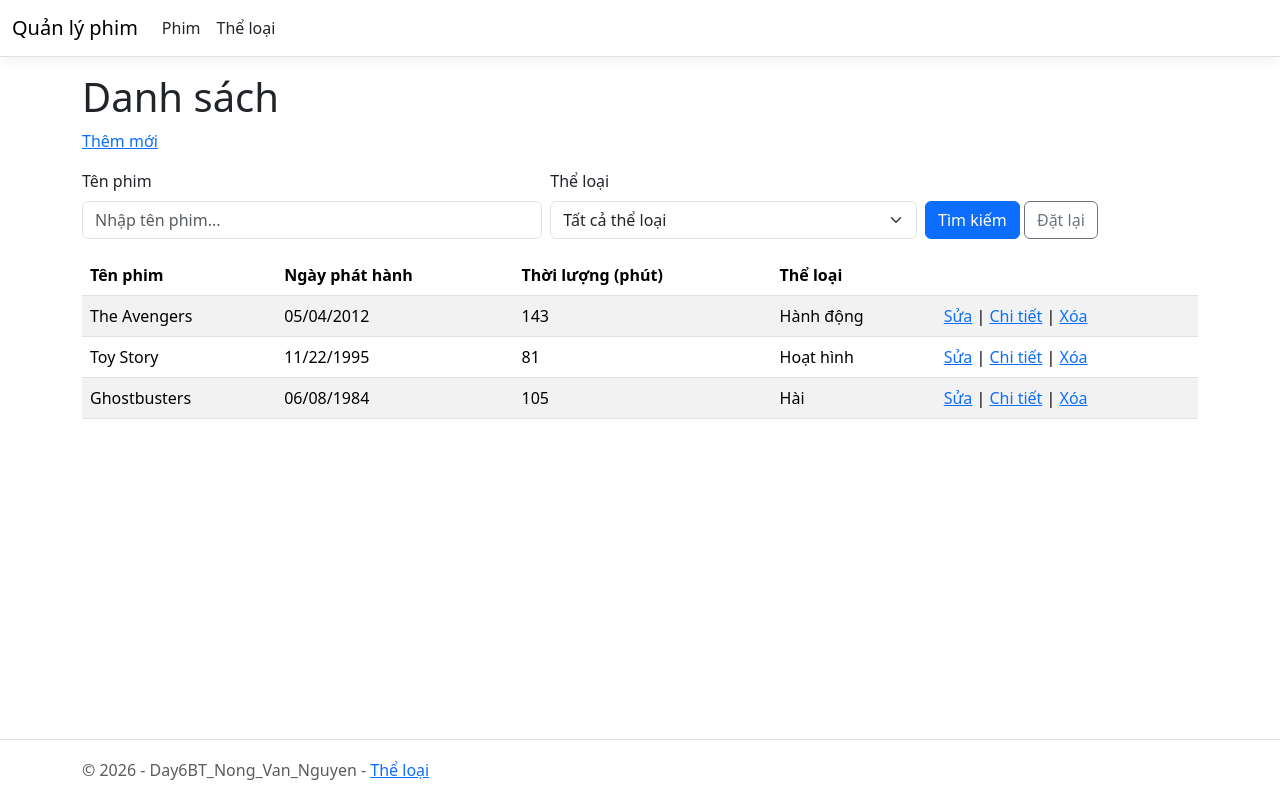
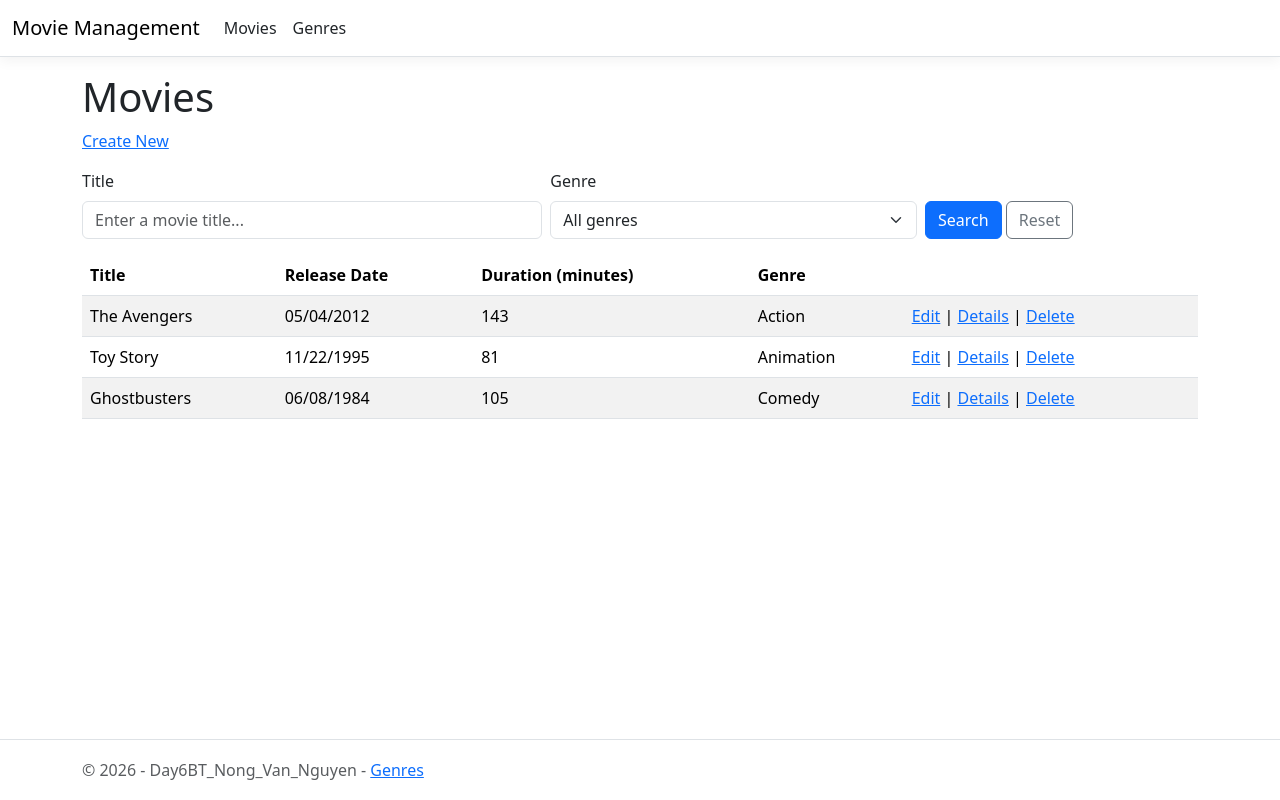
Before and after one commit to ngutr88/Day6BT-Nong-Van-Nguyen, an ASP.NET Core app: page / in a window 1280 px wide. Run offline with ASP.NET Core 8, Linux system fonts and the light colour scheme; data comes from the database, SQL or seed files in the repository; style sheets or scripts are compiled from the project's sources.

Commit message:
fix thêm sửa xóa

```diff
--- a/Day6BT-Nong Van Nguyen/Controllers/GenresController.cs
+++ b/Day6BT-Nong Van Nguyen/Controllers/GenresController.cs
@@ -143,7 +143,7 @@ namespace Day6BT_Nong_Van_Nguyen.Controllers
             if (genre == null) return NotFound();
             if (await _context.Movies.AnyAsync(m => m.GenreId == id))
             {
-                ModelState.AddModelError(string.Empty, "Không thể xóa thể loại đang có phim. Hãy chuyển hoặc xóa các phim trước.");
+                ModelState.AddModelError(string.Empty, "Cannot delete a genre that contains movies. Move or delete its movies first.");
                 return View("Delete", genre);
             }
             _context.Genres.Remove(genre);
@@ -153,7 +153,7 @@ namespace Day6BT_Nong_Van_Nguyen.Controllers
             }
             catch (DbUpdateException)
             {
-                ModelState.AddModelError(string.Empty, "Không thể xóa thể loại. Có thể vừa có phim được thêm vào thể loại này.");
+                ModelState.AddModelError(string.Empty, "Cannot delete this genre. A movie may have just been added to it.");
                 return View("Delete", genre);
             }
             return RedirectToAction(nameof(Index));
--- a/Day6BT-Nong Van Nguyen/Controllers/MoviesController.cs
+++ b/Day6BT-Nong Van Nguyen/Controllers/MoviesController.cs
@@ -67,7 +67,7 @@ namespace Day6BT_Nong_Van_Nguyen.Controllers
         public async Task<IActionResult> Create([Bind("Title,ReleaseDate,Duration,GenreId")] Movie movie)
         {
             if (!await _context.Genres.AnyAsync(g => g.Id == movie.GenreId))
-                ModelState.AddModelError(nameof(Movie.GenreId), "Thể loại không tồn tại. Vui lòng chọn lại.");
+                ModelState.AddModelError(nameof(Movie.GenreId), "The selected genre does not exist. Please select another genre.");
             if (ModelState.IsValid)
             {
                 _context.Add(movie);
@@ -108,7 +108,7 @@ namespace Day6BT_Nong_Van_Nguyen.Controllers
             }
 
             if (!await _context.Genres.AnyAsync(g => g.Id == movie.GenreId))
-                ModelState.AddModelError(nameof(Movie.GenreId), "Thể loại không tồn tại. Vui lòng chọn lại.");
+                ModelState.AddModelError(nameof(Movie.GenreId), "The selected genre does not exist. Please select another genre.");
             if (ModelState.IsValid)
             {
                 try
--- a/Day6BT-Nong Van Nguyen/Data/SeedData.cs
+++ b/Day6BT-Nong Van Nguyen/Data/SeedData.cs
@@ -10,9 +10,9 @@ public static class SeedData
         var context = services.GetRequiredService<AppDbContext>();
         if (await context.Genres.AnyAsync() || await context.Movies.AnyAsync()) return;
 
-        var comedy = new Genre { Name = "Hài" };
-        var action = new Genre { Name = "Hành động" };
-        var animation = new Genre { Name = "Hoạt hình" };
+        var comedy = new Genre { Name = "Comedy" };
+        var action = new Genre { Name = "Action" };
+        var animation = new Genre { Name = "Animation" };
         context.Genres.AddRange(comedy, action, animation);
         context.Movies.AddRange(
             new Movie { Title = "Ghostbusters", ReleaseDate = new DateTime(1984, 6, 8), Duration = 105, Genre = comedy },
--- a/Day6BT-Nong Van Nguyen/Models/Genre.cs
+++ b/Day6BT-Nong Van Nguyen/Models/Genre.cs
@@ -6,9 +6,9 @@ public class Genre
 {
     public int Id { get; set; }
 
-    [Required(ErrorMessage = "Vui lòng nhập tên thể loại.")]
+    [Required(ErrorMessage = "Please enter a genre name.")]
     [StringLength(100)]
-    [Display(Name = "Tên thể loại")]
+    [Display(Name = "Genre Name")]
     public string Name { get; set; } = string.Empty;
 
     public ICollection<Movie> Movies { get; set; } = new List<Movie>();
--- a/Day6BT-Nong Van Nguyen/Views/Movies/Index.cshtml
+++ b/Day6BT-Nong Van Nguyen/Views/Movies/Index.cshtml
@@ -1,31 +1,31 @@
 @model IEnumerable<Day6BT_Nong_Van_Nguyen.Models.Movie>
 
 @{
-    ViewData["Title"] = "Danh sách";
+    ViewData["Title"] = "Movies";
 }
 
-<h1>Danh sách</h1>
+<h1>Movies</h1>
 
 <p>
-    <a asp-action="Create">Thêm mới</a>
+    <a asp-action="Create">Create New</a>
 </p>
 <form method="get" asp-action="Index" class="row g-2 mb-3">
     <div class="col-md-5">
-        <label for="searchString" class="form-label">Tên phim</label>
-        <input id="searchString" name="searchString" value="@ViewData["SearchString"]" class="form-control" placeholder="Nhập tên phim..." />
+        <label for="searchString" class="form-label">Title</label>
+        <input id="searchString" name="searchString" value="@ViewData["SearchString"]" class="form-control" placeholder="Enter a movie title..." />
     </div>
     <div class="col-md-4">
-        <label for="genreId" class="form-label">Thể loại</label>
-        <select id="genreId" name="genreId" asp-items="ViewBag.GenreId" class="form-select"><option value="">Tất cả thể loại</option></select>
+        <label for="genreId" class="form-label">Genre</label>
+        <select id="genreId" name="genreId" asp-items="ViewBag.GenreId" class="form-select"><option value="">All genres</option></select>
     </div>
     <div class="col-md-3 align-self-end">
-        <button type="submit" class="btn btn-primary">Tìm kiếm</button>
-        <a asp-action="Index" class="btn btn-outline-secondary">Đặt lại</a>
+        <button type="submit" class="btn btn-primary">Search</button>
+        <a asp-action="Index" class="btn btn-outline-secondary">Reset</a>
     </div>
 </form>
 @if (!Model.Any())
 {
-    <p class="alert alert-info">Không tìm thấy phim nào.</p>
+    <p class="alert alert-info">No movies found.</p>
 }
 <table class="table table-striped">
     <thead>
@@ -61,9 +61,9 @@
                 @Html.DisplayFor(modelItem => item.Genre!.Name)
             </td>
             <td>
-                <a asp-action="Edit" asp-route-id="@item.Id">Sửa</a> |
-                <a asp-action="Details" asp-route-id="@item.Id">Chi tiết</a> |
-                <a asp-action="Delete" asp-route-id="@item.Id">Xóa</a>
+                <a asp-action="Edit" asp-route-id="@item.Id">Edit</a> |
+                <a asp-action="Details" asp-route-id="@item.Id">Details</a> |
+                <a asp-action="Delete" asp-route-id="@item.Id">Delete</a>
             </td>
         </tr>
 }
--- a/Day6BT-Nong Van Nguyen/Views/Shared/_Layout.cshtml
+++ b/Day6BT-Nong Van Nguyen/Views/Shared/_Layout.cshtml
@@ -1,5 +1,5 @@
 <!DOCTYPE html>
-<html lang="vi">
+<html lang="en">
 <head>
     <meta charset="utf-8" />
     <meta name="viewport" content="width=device-width, initial-scale=1.0" />
@@ -13,7 +13,7 @@
     <header>
         <nav class="navbar navbar-expand-sm navbar-toggleable-sm navbar-light bg-white border-bottom box-shadow mb-3">
             <div class="container-fluid">
-                <a class="navbar-brand" asp-area="" asp-controller="Home" asp-action="Index">Quản lý phim</a>
+                <a class="navbar-brand" asp-area="" asp-controller="Home" asp-action="Index">Movie Management</a>
                 <button class="navbar-toggler" type="button" data-bs-toggle="collapse" data-bs-target=".navbar-collapse" aria-controls="navbarSupportedContent"
                         aria-expanded="false" aria-label="Toggle navigation">
                     <span class="navbar-toggler-icon"></span>
@@ -21,10 +21,10 @@
                 <div class="navbar-collapse collapse d-sm-inline-flex justify-content-between">
                     <ul class="navbar-nav flex-grow-1">
                         <li class="nav-item">
-                            <a class="nav-link text-dark" asp-area="" asp-controller="Movies" asp-action="Index">Phim</a>
+                            <a class="nav-link text-dark" asp-area="" asp-controller="Movies" asp-action="Index">Movies</a>
                         </li>
                         <li class="nav-item">
-                            <a class="nav-link text-dark" asp-area="" asp-controller="Genres" asp-action="Index">Thể loại</a>
+                            <a class="nav-link text-dark" asp-area="" asp-controller="Genres" asp-action="Index">Genres</a>
                         </li>
                     </ul>
                 </div>
@@ -39,7 +39,7 @@
 
     <footer class="border-top footer text-muted">
         <div class="container">
-            &copy; 2026 - Day6BT_Nong_Van_Nguyen - <a asp-area="" asp-controller="Genres" asp-action="Index">Thể loại</a>
+            &copy; 2026 - Day6BT_Nong_Van_Nguyen - <a asp-area="" asp-controller="Genres" asp-action="Index">Genres</a>
         </div>
     </footer>
     <script src="~/lib/jquery/dist/jquery.min.js"></script>
```
Also changed, not shown: Day6BT-Nong Van Nguyen/Models/Movie.cs (+8 -8 lines), Day6BT-Nong Van Nguyen/Properties/serviceDependencies.json (added, +12 -0 lines), Day6BT-Nong Van Nguyen/Properties/serviceDependencies.local.json (added, +13 -0 lines), Day6BT-Nong Van Nguyen/Views/Genres/Create.cshtml (+5 -5 lines), Day6BT-Nong Van Nguyen/Views/Genres/Delete.cshtml (+6 -6 lines), Day6BT-Nong Van Nguyen/Views/Genres/Details.cshtml (+5 -5 lines), Day6BT-Nong Van Nguyen/Views/Genres/Edit.cshtml (+5 -5 lines), Day6BT-Nong Van Nguyen/Views/Genres/Index.cshtml (+6 -6 lines), Day6BT-Nong Van Nguyen/Views/Movies/Create.cshtml (+6 -6 lines), Day6BT-Nong Van Nguyen/Views/Movies/Delete.cshtml (+6 -6 lines), Day6BT-Nong Van Nguyen/Views/Movies/Details.cshtml (+5 -5 lines), Day6BT-Nong Van Nguyen/Views/Movies/Edit.cshtml (+6 -6 lines), Day6BT-Nong Van Nguyen/Day6BT-Nong Van Nguyen.csproj.
